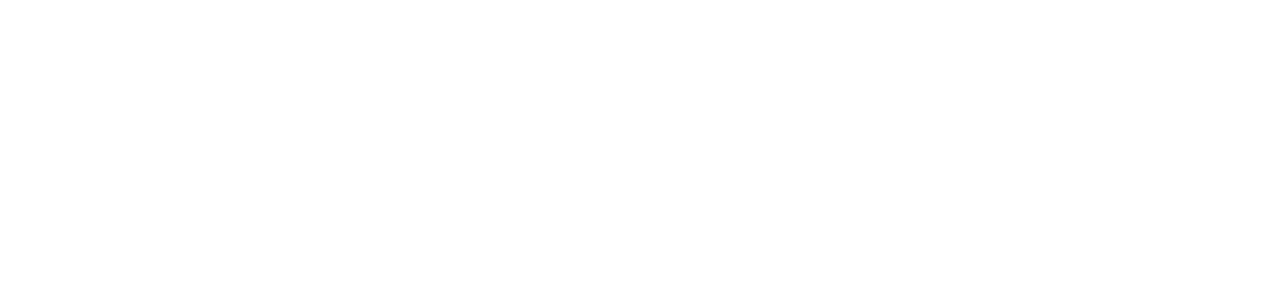
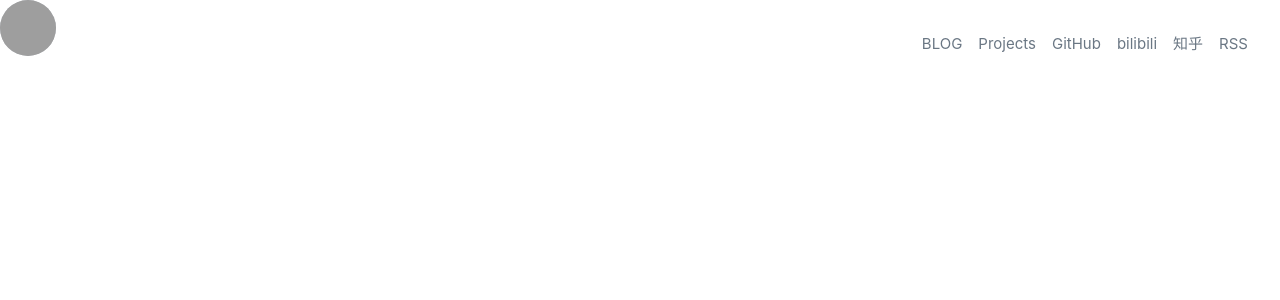
Before and after one commit to OceanPresentChao/OceanPresent.art, a Vue app: page / in a window 1280 px wide. Before the commit this address had no page. Shown: the top 300 px of the page. Built offline with nearby package versions, Linux system fonts and the light colour scheme; grey boxes are pictures that could not be loaded.

Commit message:
✨ feat: navbar

```diff
--- a/package.json
+++ b/package.json
@@ -17,6 +17,7 @@
     "@vitejs/plugin-vue": "^2.2.2",
     "@vue/tsconfig": "^0.1.3",
     "consola": "^2.15.3",
+    "element-plus": "^2.1.11",
     "typescript": "~4.5.5",
     "unplugin-auto-import": "^0.6.9",
     "unplugin-vue-components": "^0.18.5",
--- a/src/App.vue
+++ b/src/App.vue
@@ -3,29 +3,19 @@
 </script>
 
 <template>
-  <router-view></router-view>
+  <NavBar></NavBar>
+  <main>
+    <router-view></router-view>
+    <Footer></Footer>
+  </main>
 </template>
 
 <style>
 @import "./assets/base.css";
 
 #app {
-  max-width: 1280px;
-  margin: 0 auto;
-  padding: 2rem;
-
+  margin: 0;
+  padding: 0;
   font-weight: normal;
 }
-
-main {
-  display: flex;
-  flex-direction: column;
-  align-items: center;
-  line-height: 1.5;
-}
-
-.logo {
-  display: block;
-  margin: 0 auto 2rem;
-}
 </style>
--- a/src/components.d.ts
+++ b/src/components.d.ts
@@ -4,7 +4,11 @@
 
 declare module 'vue' {
   export interface GlobalComponents {
-    HelloWorld: typeof import('./components/HelloWorld.vue')['default']
+    ElAvatar: typeof import('element-plus/es')['ElAvatar']
+    ElSpace: typeof import('element-plus/es')['ElSpace']
+    Footer: typeof import('./components/Footer.vue')['default']
+    NavBar: typeof import('./components/NavBar.vue')['default']
+    ToggleTheme: typeof import('./components/ToggleTheme.vue')['default']
   }
 }
 
--- /dev/null
+++ b/src/components/Footer.vue
@@ -0,0 +1,12 @@
+<template>
+    <div>
+
+    </div>
+</template>
+
+<script setup lang="ts">
+
+</script>
+
+<style scoped>
+</style>
--- a/src/components/HelloWorld.vue
+++ /dev/null
@@ -1,62 +0,0 @@
-<script setup lang="ts">
-defineProps<{
-  msg: string
-}>()
-const count = ref(0)
-function increment() {
-  count.value++
-}
-
-function decrease() {
-  count.value--
-}
-</script>
-
-<template>
-  <div class="greetings">
-    <h1 class="green">{{ msg }}</h1>
-    <h3>
-      You’ve successfully created a project with
-      <a target="_blank" href="https://vitejs.dev/">Vite</a> +
-      <a target="_blank" href="https://vuejs.org/">Vue 3</a>+
-      <a target="_blank" href="https://vueuse.org/">VueUse</a>.
-    </h3>
-    <div>
-      <div>
-        Count:{{ count }}
-      </div>
-      <button @click="increment">
-        add count
-      </button>
-      <button @click="decrease">
-        decrease count
-      </button>
-    </div>
-  </div>
-</template>
-
-<style scoped>
-a {
-  text-decoration: none;
-  color: rgb(30, 218, 30);
-}
-
-h1 {
-  font-weight: 500;
-  font-size: 2.6rem;
-  top: -10px;
-}
-
-h3 {
-  font-size: 1.2rem;
-}
-
-.greetings h1,
-.greetings h3 {
-  text-align: center;
-}
-
-.greetings {
-  text-align: center;
-}
-</style>
--- /dev/null
+++ b/src/components/NavBar.vue
@@ -0,0 +1,63 @@
+<template>
+    <header class="header">
+        <router-link to="/" style="position:fixed">
+            <el-avatar size="large" shape="circle" src="http://q1.qlogo.cn/g?b=qq&nk=1255342403&s=640" fit="cover">
+            </el-avatar>
+        </router-link>
+        <nav class="nav">
+            <div class="spacer"></div>
+            <el-space size="large">
+                <router-link to="/posts">
+                    <span>BLOG</span>
+                </router-link>
+                <router-link to="/projects">
+                    <span>Projects</span>
+                </router-link>
+                <a href="https://github.com/OceanPresentChao" target="_blank" title="GitHub">
+                    <span>GitHub</span>
+                </a>
+                <a href="https://space.bilibili.com/6389878" target="_blank" title="bilibili">
+                    <span>bilibili</span>
+                </a>
+                <a href="https://www.zhihu.com/people/chao-hai-bo-90" target="_blank" title="ZhiHu">
+                    <span>知乎</span>
+                </a>
+                <a href="https://www.zhihu.com/people/chao-hai-bo-90" target="_blank" title="ZhiHu">
+                    <span>RSS</span>
+                </a>
+            </el-space>
+        </nav>
+    </header>
+</template>
+
+<script setup lang="ts">
+
+</script>
+
+<style scoped>
+.header {
+    margin: 0;
+    z-index: 27;
+}
+
+.nav {
+    width: 100%;
+    padding: 2rem;
+    display: flex;
+    flex-flow: row nowrap;
+    box-sizing: border-box;
+}
+
+.nav a {
+    cursor: pointer;
+    text-decoration: none;
+    color: inherit;
+    transition: opacity 0.2s ease;
+    opacity: 0.7;
+    outline: none;
+}
+
+.spacer {
+    flex: 1;
+}
+</style>
--- /dev/null
+++ b/src/components/ToggleTheme.vue
@@ -0,0 +1,12 @@
+<template>
+    <div>
+
+    </div>
+</template>
+
+<script setup lang="ts">
+
+</script>
+
+<style scoped>
+</style>
```
Also changed, not shown: pages/posts/index.md (added, +1 -0 lines), pages/projects/index.md (added, +1 -0 lines), 1 other file (tests, documents, lock files or other folders).
